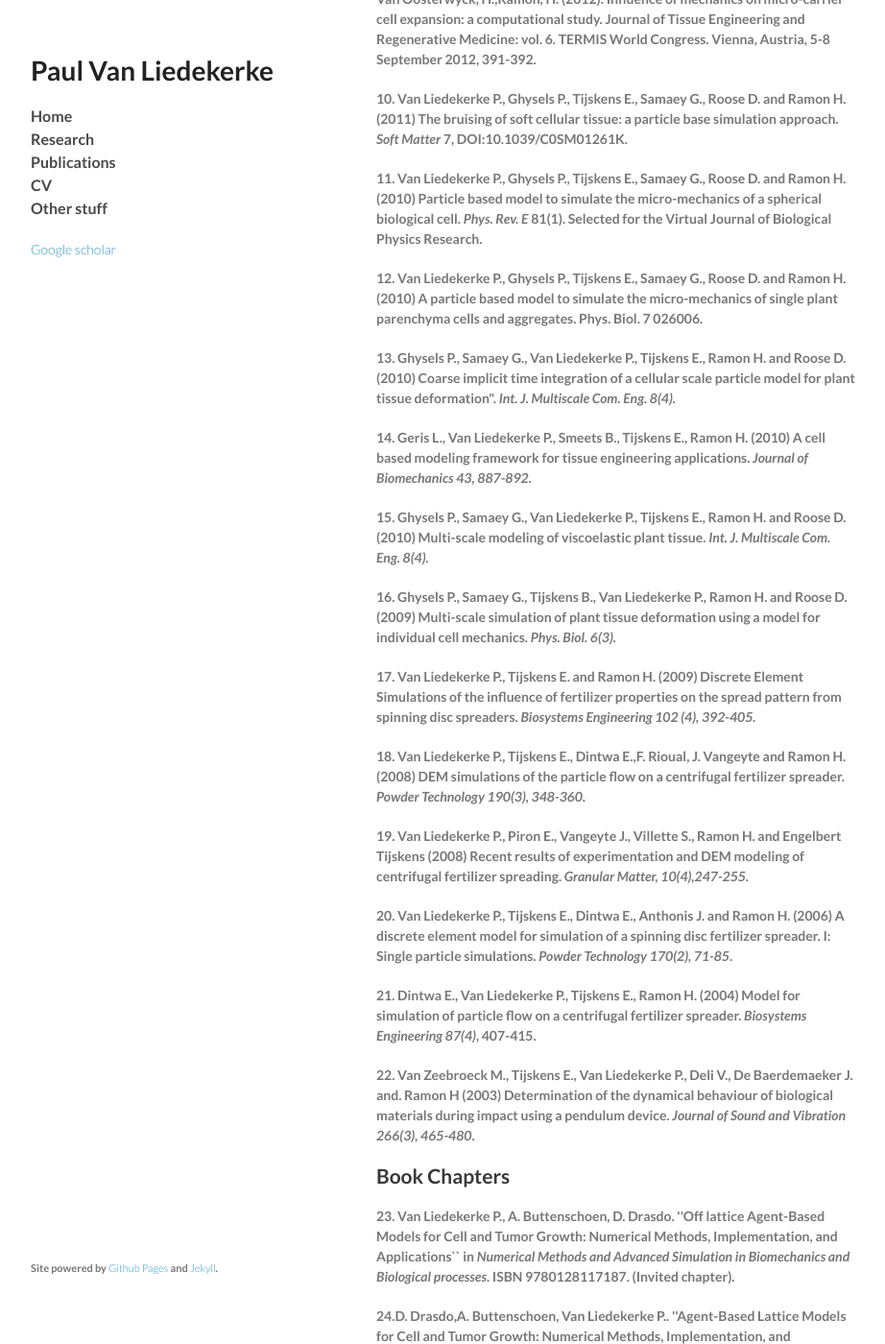
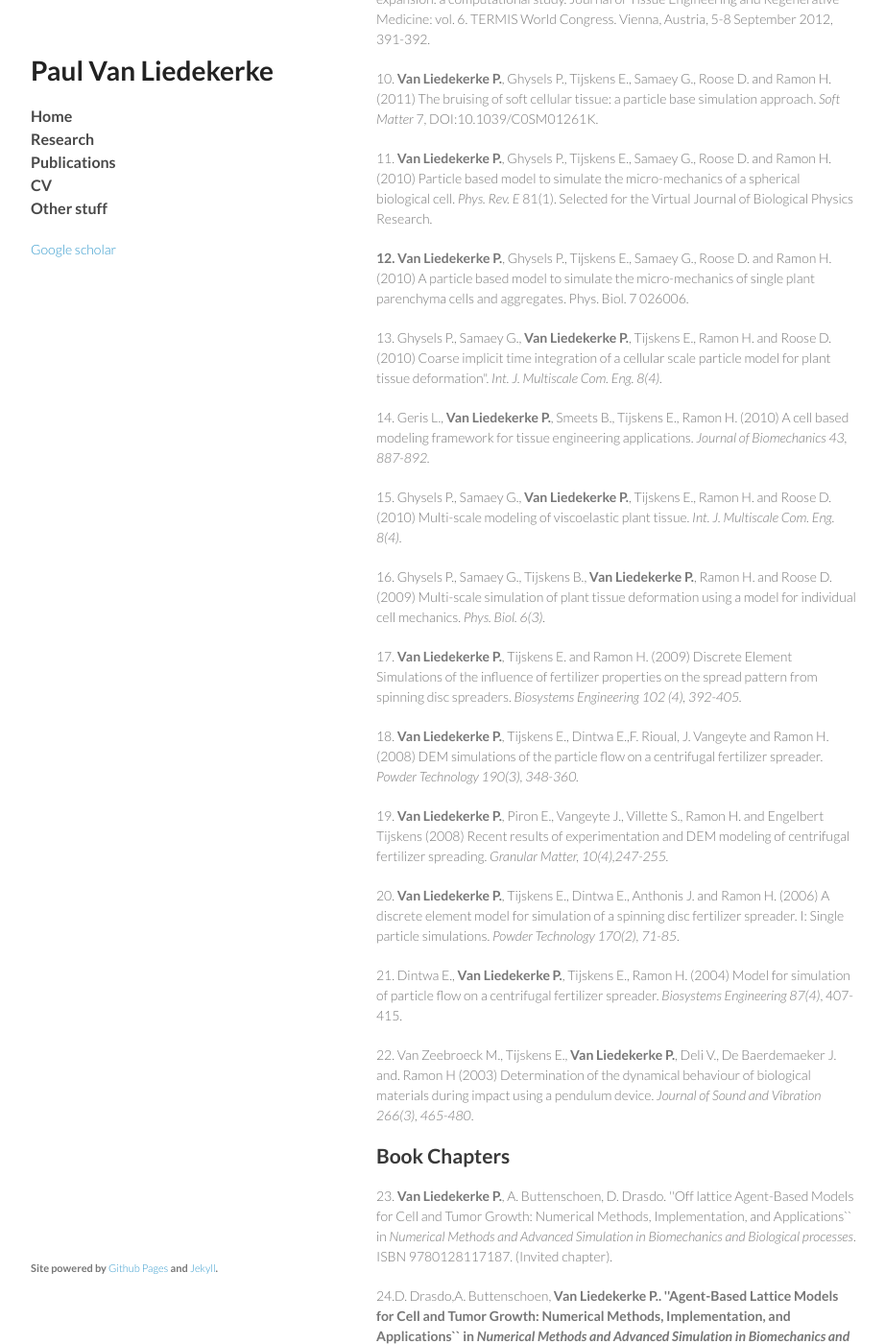
Before and after one commit to paulvanliedekerke/wittgenstein, a Jekyll site: the page publi.html, which Jekyll copies as it is, in a window 1280 px wide and 1400 px high, scrolled down 997 px. Shown: the whole window at 96% size, without its empty margins (178-1100 px from the left). Built offline with Jekyll 4.4.1, drawn with Linux system fonts in a browser that asks for light colours; Markdown is read by kramdown in place of the engine named in the settings.

Commit message:
Update publi.html

```diff
--- a/publi.html
+++ b/publi.html
@@ -38,7 +38,7 @@
 <p>1. <b>Van Liedekerke P.</b>, J. Neitsch, T. Johann, E. Warnt, and D. Drasdo (2017) Quantifying mechanics and
 growth of cells in tissues using high resolution computational models. </p>
 
-<p>2. <b>Van Liedekerke P.<b/>, J. Neitsch, T. Johann, K. Alessandri, P. Nassoy and D. Drasdo (2017) Quantitative
+<p>2. <b>Van Liedekerke P.</b>, J. Neitsch, T. Johann, K. Alessandri, P. Nassoy and D. Drasdo (2017) Quantitative
 modeling identifies robust predictable stress response of growing CT-26 tumor spheroids under variable conditions (under review, preprint: http://www.biorxiv.org/content/biorxiv/early/2017/03/31/122614.full.pdf). </p>
 <p></p>
 <h2>International journals</h2>
@@ -56,9 +56,9 @@ Ramon, H. Van Oosterwijck (2014) Modeling contact interactions between triangula
 Journal of Tissue Engineering and Regenerative Medicine: vol. 6. TERMIS World Congress. Vienna, Austria, 5-8 September 2012, 391-392.</p>
 <p> 10. <b>Van Liedekerke P.</b>, Ghysels P., Tijskens E., Samaey G., Roose D. and Ramon H. (2011) The bruising of soft cellular tissue: a particle base simulation approach. <I>Soft Matter</I> 7, DOI:10.1039/C0SM01261K. </p>
 <p>  11. <b>Van Liedekerke P.</b>, Ghysels P., Tijskens E., Samaey G., Roose D. and Ramon H. (2010) Particle based model to simulate the micro-mechanics of a spherical biological cell.<I> Phys. Rev. E</I> 81(1). Selected for the Virtual Journal of Biological Physics Research.</p>
-<p>12. Van Liedekerke P., Ghysels P., Tijskens E., Samaey G., Roose D. and Ramon H. (2010) A particle based model to simulate the micro-mechanics of single plant parenchyma cells and aggregates. Phys.
+<p><b>12. Van Liedekerke P.</b>, Ghysels P., Tijskens E., Samaey G., Roose D. and Ramon H. (2010) A particle based model to simulate the micro-mechanics of single plant parenchyma cells and aggregates. Phys.
 Biol. 7 026006.</p>
-<p>13. Ghysels P., Samaey G., Van Liedekerke P., Tijskens E., Ramon H. and Roose D. (2010) Coarse implicit time integration of a cellular scale particle model for plant tissue deformation". <I>Int. J. Multiscale Com.
+<p>13. Ghysels P., Samaey G., <b>Van Liedekerke P.</b>, Tijskens E., Ramon H. and Roose D. (2010) Coarse implicit time integration of a cellular scale particle model for plant tissue deformation". <I>Int. J. Multiscale Com.
 Eng. 8(4).</I></p>
 <p>14. Geris L., <b>Van Liedekerke P.</b>, Smeets B., Tijskens E., Ramon H. (2010) A cell based modeling framework for tissue engineering applications. <I>Journal of Biomechanics 43, 887-892.</I></p>
 <p>15. Ghysels P., Samaey G., <b>Van Liedekerke P.</b>, Tijskens E., Ramon H. and Roose D. (2010) Multi-scale
```
